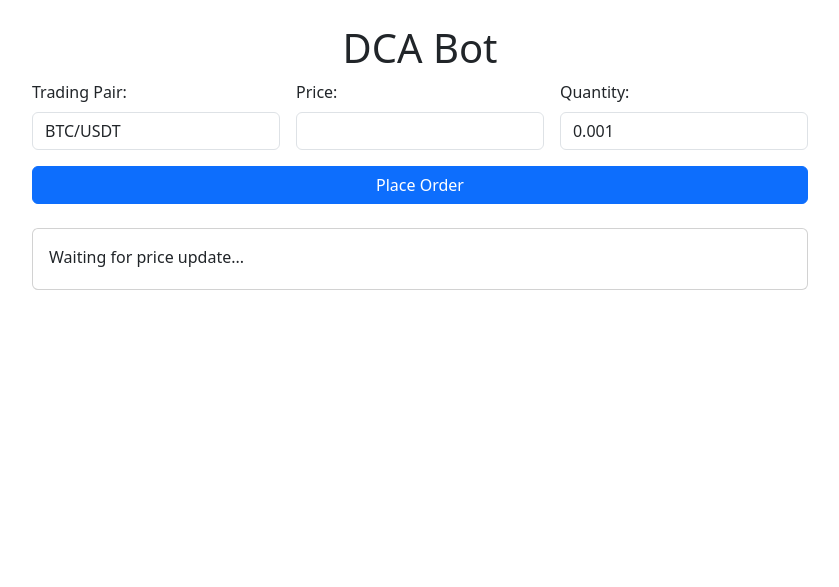
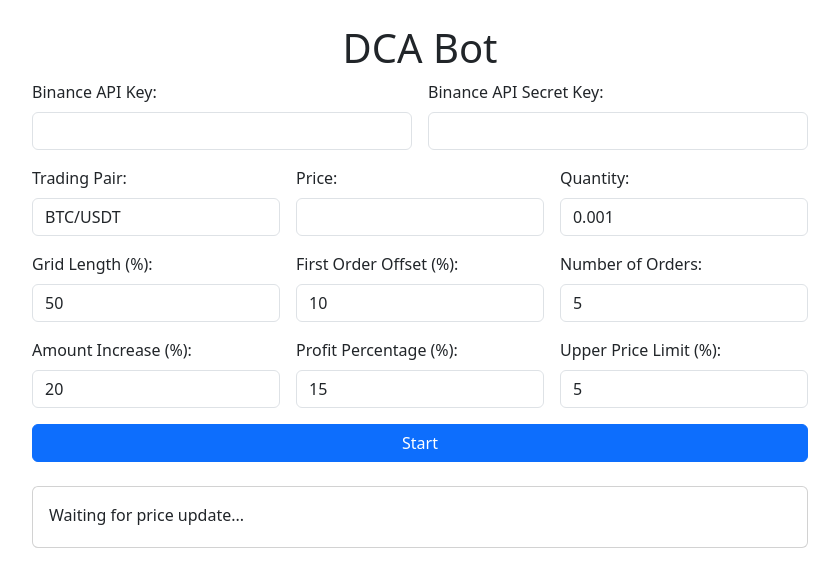
Before and after one commit to alexis/dca-bot-x, a FastAPI app: page / in a window 1280 px wide. Shown: the top 587 px of the page, without its empty margins (220-1059 px from the left). Run offline with FastAPI, Linux system fonts and the light colour scheme; some libraries are stand-ins or nearby versions.

Commit message:
UI form changes

```diff
--- a/app/templates/index.html
+++ b/app/templates/index.html
@@ -73,6 +73,15 @@
     <div class="container mt-4" style="max-width: 800px">
       <h1 class="text-center">DCA Bot</h1>
       <form id="orderForm" onsubmit="placeOrder(event)" class="row g-3">
+        <div class="col-md-6">
+          <label for="apiKey" class="form-label">Binance API Key:</label>
+          <input type="text" id="apiKey" name="apiKey" class="form-control" required />
+        </div>
+        <div class="col-md-6">
+          <label for="apiSecret" class="form-label">Binance API Secret Key:</label>
+          <input type="password" id="apiSecret" name="apiSecret" class="form-control" required />
+        </div>
+
         <div class="col-md-4">
           <label for="pair" class="form-label">Trading Pair:</label>
           <select id="pair" name="pair" class="form-control" required>
@@ -82,30 +91,41 @@
         </div>
         <div class="col-md-4">
           <label for="price" class="form-label">Price:</label>
-          <input
-            type="text"
-            id="price"
-            name="price"
-            class="form-control"
-            value=""
-            required
-          />
+          <input type="text" id="price" name="price" class="form-control" required />
         </div>
         <div class="col-md-4">
           <label for="quantity" class="form-label">Quantity:</label>
-          <input
-            type="text"
-            id="quantity"
-            name="quantity"
-            class="form-control"
-            value="0.001"
-            required
-          />
+          <input type="text" id="quantity" name="quantity" class="form-control" value="0.001" required />
         </div>
+
+        <div class="col-md-4">
+          <label for="gridLength" class="form-label">Grid Length (%):</label>
+          <input type="number" id="gridLength" name="gridLength" class="form-control" value="50" min="0.1" max="99.9" step="0.1" required />
+        </div>
+        <div class="col-md-4">
+          <label for="firstOrderOffset" class="form-label">First Order Offset (%):</label>
+          <input type="number" id="firstOrderOffset" name="firstOrderOffset" class="form-control" value="10" min="0.1" max="99.9" step="0.1" required />
+        </div>
+        <div class="col-md-4">
+          <label for="numOrders" class="form-label">Number of Orders:</label>
+          <input type="number" id="numOrders" name="numOrders" class="form-control" value="5" min="1" max="100" required />
+        </div>
+
+        <div class="col-md-4">
+          <label for="amountIncrease" class="form-label">Amount Increase (%):</label>
+          <input type="number" id="amountIncrease" name="amountIncrease" class="form-control" value="20" min="0" max="100" step="0.1" required />
+        </div>
+        <div class="col-md-4">
+          <label for="profitPercentage" class="form-label">Profit Percentage (%):</label>
+          <input type="number" id="profitPercentage" name="profitPercentage" class="form-control" value="15" min="1" max="1000" required />
+        </div>
+        <div class="col-md-4">
+          <label for="upperPriceLimit" class="form-label">Upper Price Limit (%):</label>
+          <input type="number" id="upperPriceLimit" name="upperPriceLimit" class="form-control" value="5" min="1" max="1000" required />
+        </div>
+
         <div class="col-12">
-          <button type="submit" class="btn btn-primary w-100">
-            Place Order
-          </button>
+          <button type="submit" class="btn btn-primary w-100">Start</button>
         </div>
       </form>
 
```
